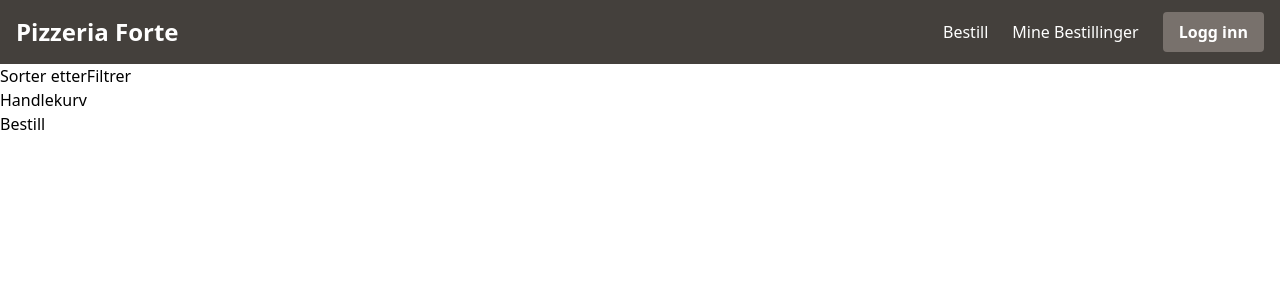
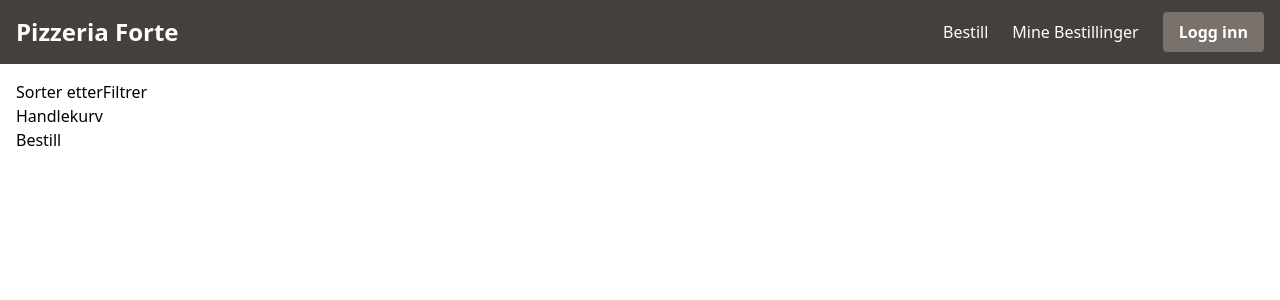
Before and after one commit to fortedigital/Developer-Academy-Frontend, a React (Create React App) app: page / in a window 1280 px wide. Shown: the top 300 px of the page. Built offline with nearby package versions, Linux system fonts and the light colour scheme.

Commit message:
Create Layout component

```diff
--- a/src/App.tsx
+++ b/src/App.tsx
@@ -1,8 +1,8 @@
 import React, { useState } from "react";
-import { Header } from "./components/Header";
 import NewOrder from "./pages/NewOrder";
 import MyOrders from "./pages/MyOrders";
 import NotFound from "./pages/NotFound";
+import Layout from "./components/Layout";
 import { IShoppingCart } from "./interfaces/shoppingCart";
 import { BrowserRouter, Route, Routes } from "react-router-dom";
 
@@ -13,14 +13,13 @@ function App() {
   return (
     <ShoppingCartContext.Provider value={[cart, setCart]}>
       <BrowserRouter>
-        <div className="h-screen bg-white">
-          <Header />
+        <Layout>
           <Routes>
             <Route path="/" element={<NewOrder />} />
             <Route path="/mine-bestillinger" element={<MyOrders />} />
             <Route path="*" element={<NotFound />} />
           </Routes>
-        </div>
+        </Layout>
       </BrowserRouter>
     </ShoppingCartContext.Provider>
   );
--- a/src/components/Header.tsx
+++ b/src/components/Header.tsx
@@ -1,7 +1,7 @@
 import React from "react";
 import { Link } from "react-router-dom";
 
-export const Header = () => {
+export default function Header() {
   return (
     <header className="bg-stone-700">
       <div className="container mx-auto flex h-16 items-center gap-x-6 px-4 text-white">
@@ -26,4 +26,4 @@ export const Header = () => {
       </div>
     </header>
   );
-};
+}
--- /dev/null
+++ b/src/components/Layout.tsx
@@ -0,0 +1,15 @@
+import React, { ReactNode } from "react";
+import Header from "./Header";
+
+type Props = {
+  children?: JSX.Element;
+};
+
+export default function Layout({ children }: Props) {
+  return (
+    <div className="h-screen bg-white">
+      <Header />
+      <div className="container mx-auto px-4 py-4">{children}</div>
+    </div>
+  );
+}
```
